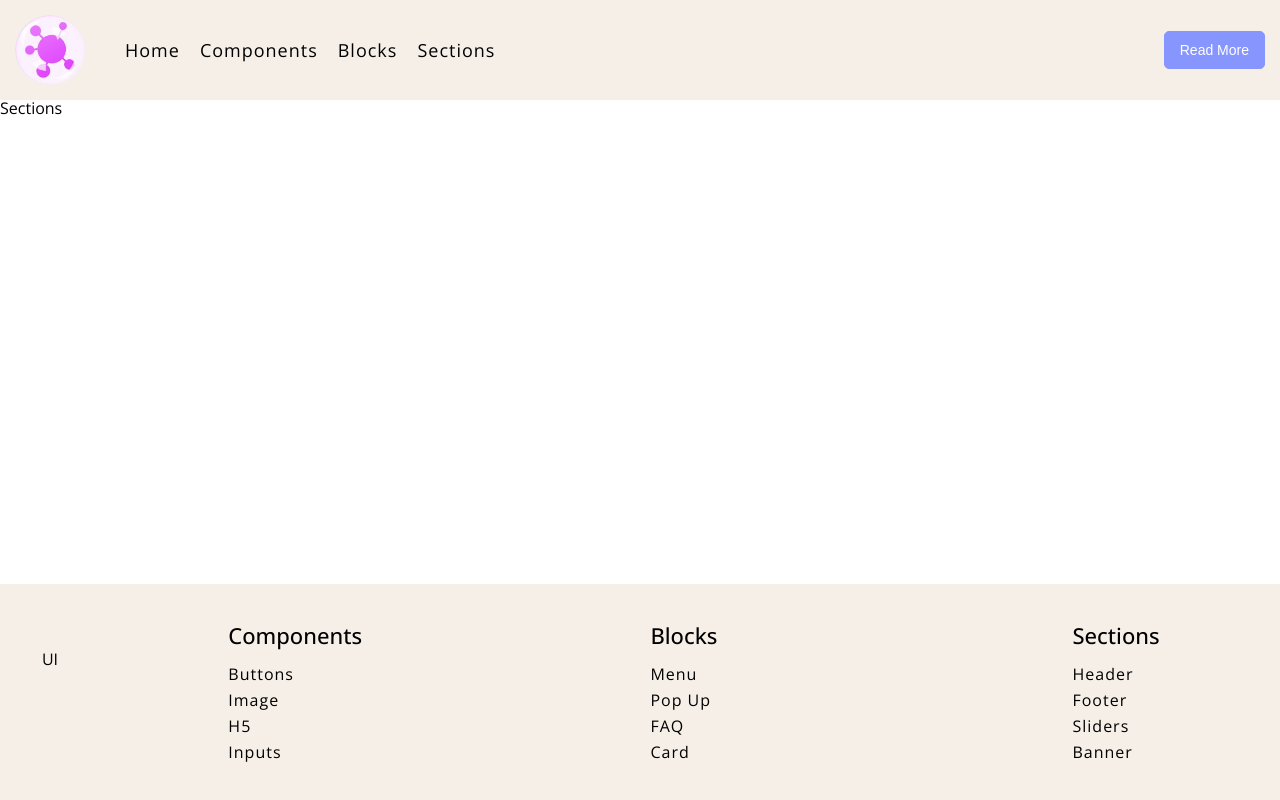
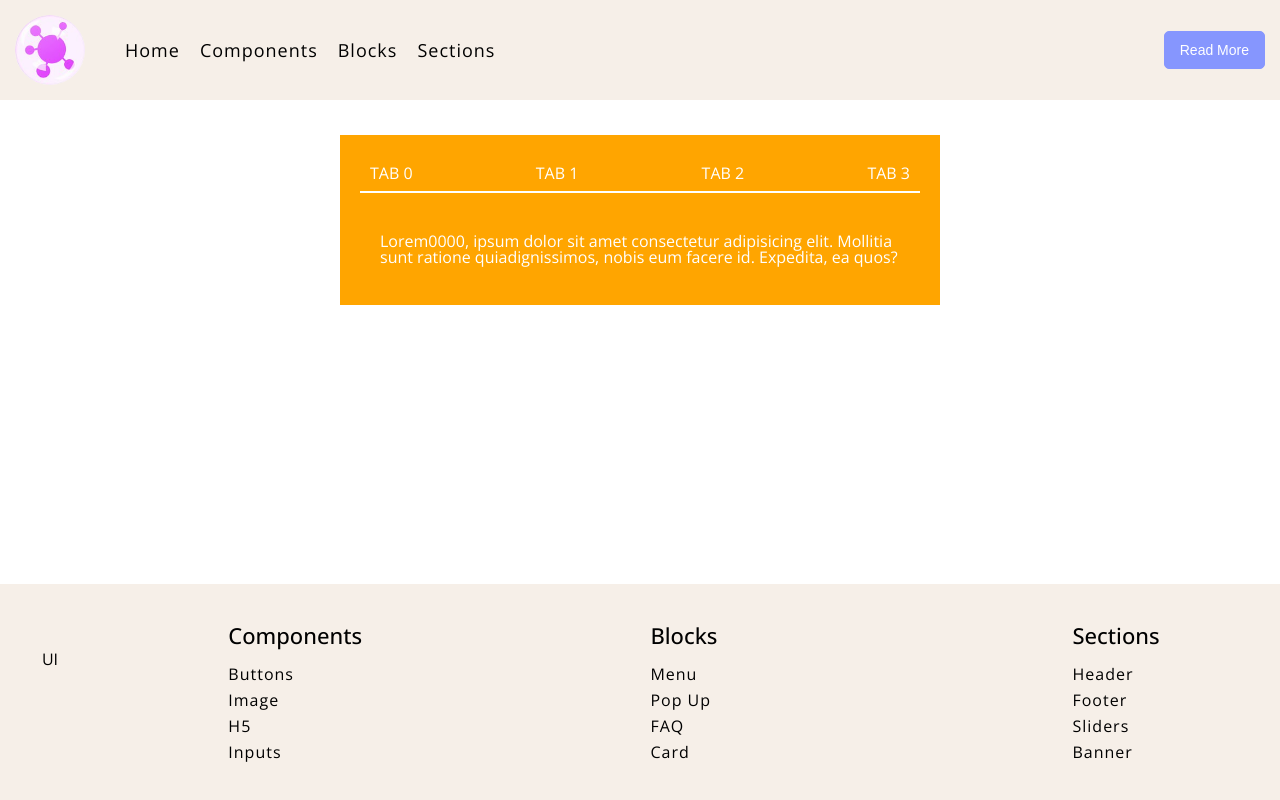
Before and after one commit to SlavaFlava/lib-components, a React (Create React App) app: page /sections in a window 1280 px wide. Built offline with nearby package versions, Linux system fonts and the light colour scheme.

Commit message:
added Tabs section and props

```diff
--- /dev/null
+++ b/src/my-lib/blocks/tabs.tsx
@@ -0,0 +1,129 @@
+import styled from 'styled-components'
+import { IGlobal } from '../models/global'
+
+
+
+
+interface ITabsWrapper extends IGlobal {
+  open?: boolean
+  display?: 'flex' | 'block' | 'inline-flex' | 'inline-block' | 'inline' | 'inline-flex' | 'grid' | 'inline-grid' | 'flow-root',
+  justifyContent?: 'center' | 'space-between' | 'space-around' | 'flex-end' | 'flex-start',
+  alignitems?: 'center' | 'flex-end' | 'flex-start',
+  flexWrap?: 'wrap' | 'wrap-reverse' | 'nowrap' | 'inherit' | 'initial' | 'unset',
+  w?: string,
+  h?: string,
+  mw?: string,
+  mh?: string,
+  shadowcolor?: string,
+  shadow?: boolean,
+  br?: string,
+  border?: string,
+}
+
+interface ITabs extends ITabsWrapper {
+
+}
+
+interface ITab extends IGlobal {
+  index: number,
+}
+
+
+interface ITabsContent extends ITabsWrapper {
+  index: number,
+}
+
+
+export const TabsWrapper = styled.section<ITabsWrapper>`
+    width: ${(p) => p.w};
+    height: ${(p) => p.h};
+    max-width: ${(p) => p.mw};
+    max-height: ${(p) => p.mh};
+    display: ${(p) => p.display};
+    flex-wrap: ${(p) => p.flexWrap};
+    justify-content: ${(p) => p.justifyContent};
+    align-items: ${(p) => p.alignitems};
+    color: ${(p) => p.color};
+    background: ${(p) => p.bg};
+    padding: ${(p) => p.p};
+    padding-top: ${(p) => p.pt};
+    padding-bottom: ${(p) => p.pb};
+    padding-left: ${(p) => p.pl};
+    padding-right: ${(p) => p.pr};
+    margin: ${(p) => p.m};
+    margin-top: ${(p) => p.mt};
+    margin-bottom: ${(p) => p.mb};
+    margin-left: ${(p) => p.ml};
+    margin-right: ${(p) => p.mr};
+    ${(p) => p.sx};
+
+`
+export const Tabs = styled.ul<ITabs>`
+  border-radius: ${(p) => p.br};
+border:${(p) => p.border};
+box-shadow: ${(p) => p.shadow ? `0px 0px 7px 0px ${p.shadowcolor ?? 'grey'}` : false};
+    width: ${(p) => p.w};
+    height: ${(p) => p.h};
+    max-width: ${(p) => p.mw};
+    max-height: ${(p) => p.mh};
+    display: ${(p) => p.display ?? 'flex'};
+    flex-wrap: ${(p) => p.flexWrap};
+    justify-content: ${(p) => p.justifyContent ?? 'space-between'};
+    align-items: ${(p) => p.alignitems};
+    color: ${(p) => p.color};
+    background: ${(p) => p.bg};
+    padding: ${(p) => p.p};
+    padding-top: ${(p) => p.pt};
+    padding-bottom: ${(p) => p.pb};
+    padding-left: ${(p) => p.pl};
+    padding-right: ${(p) => p.pr};
+    margin: ${(p) => p.m};
+    margin-top: ${(p) => p.mt};
+    margin-bottom: ${(p) => p.mb};
+    margin-left: ${(p) => p.ml};
+    margin-right: ${(p) => p.mr};
+    ${(p) => p.sx};
+
+`
+export const Tab = styled.li<ITab>`
+    cursor:pointer;
+    color: ${(p) => p.color};
+    background: ${(p) => p.bg};
+    padding: ${(p) => p.p};
+    padding-top: ${(p) => p.pt};
+    padding-bottom: ${(p) => p.pb};
+    padding-left: ${(p) => p.pl};
+    padding-right: ${(p) => p.pr};
+    margin: ${(p) => p.m};
+    margin-top: ${(p) => p.mt};
+    margin-bottom: ${(p) => p.mb};
+    margin-left: ${(p) => p.ml};
+    margin-right: ${(p) => p.mr};
+    ${(p) => p.sx};
+
+`
+
+
+export const TabsContent = styled.div<ITabsContent>`
+    width: ${(p) => p.w};
+    height: ${(p) => p.h};
+    max-width: ${(p) => p.mw};
+    max-height: ${(p) => p.mh};
+    display: ${(p) => p.display};
+    flex-wrap: ${(p) => p.flexWrap};
+    justify-content: ${(p) => p.justifyContent};
+    align-items: ${(p) => p.alignitems};
+    color: ${(p) => p.color};
+    background: ${(p) => p.bg};
+    padding: ${(p) => p.p};
+    padding-top: ${(p) => p.pt};
+    padding-bottom: ${(p) => p.pb};
+    padding-left: ${(p) => p.pl};
+    padding-right: ${(p) => p.pr};
+    margin-top: ${(p) => p.mt};
+    margin-bottom: ${(p) => p.mb};
+    margin-left: ${(p) => p.ml};
+    margin-right: ${(p) => p.mr};
+    ${(p) => p.sx};
+
+`
--- a/src/my-lib/components/form.tsx
+++ b/src/my-lib/components/form.tsx
@@ -110,7 +110,3 @@ margin-left: ${(p) => p.ml};
 margin-right: ${(p) => p.mr};
 ${(p) => p.sx};
 `
-
-export const Select = styled.select<IForm>`
-
-`
--- a/src/project/pages/components/index.tsx
+++ b/src/project/pages/components/index.tsx
@@ -1,6 +1,6 @@
 import React from 'react';
 import { Box, Container } from '../../../my-lib/layout';
-import { Form, Input, Select, Textarea } from '../../../my-lib/components/form';
+import { Form, Input,  Textarea } from '../../../my-lib/components/form';
 import { Button } from '../../../my-lib/components/buttons';
 
 
@@ -15,18 +15,6 @@ const Components = () => {
         <Input type='email' placeholder='Fill email' />
         <Textarea placeholder='Message' h='100px' />
         <Button type='submit' p='10px 70px' mt='20px' hover={'reverseBorder'}>Send</Button>
-        <Select>
-        <option value="volvo">Volvo</option>
-         <option value="saab">Saab</option>
-         <option value="opel">Opel</option>
-         <option value="audi">Audi</option>
-        </Select>
-        <select id="cars">
-         <option value="volvo">Volvo</option>
-         <option value="saab">Saab</option>
-         <option value="opel">Opel</option>
-         <option value="audi">Audi</option>
-        </select>
       </Form>
     </Container>
   )
--- a/src/project/pages/sections/index.tsx
+++ b/src/project/pages/sections/index.tsx
@@ -1,9 +1,53 @@
-import React from 'react';
+import { useState } from 'react';
+import { Tab, Tabs, TabsContent, TabsWrapper } from '../../../my-lib/blocks/tabs';
 
 
 const Sections = () => {
- return(
- <h1>Sections</h1>
-)
+
+  const [tabIndex, setTabIndex] = useState(0)
+
+  const dataTabs = [
+    {
+      tab: 'tab 0',
+      content: '   Lorem0000, ipsum dolor sit amet consectetur adipisicing elit. Mollitia sunt ratione quiadignissimos, nobis eum facere id. Expedita, ea quos?'
+    },
+    {
+      tab: 'tab 1',
+      content: '   Lorem1111, ipsum dolor sit amet consectetur adipisicing elit. Mollitia sunt ratione quiadignissimos, nobis eum facere id. Expedita, ea quos?'
+    },
+    {
+      tab: 'tab 2',
+      content: '   Lorem2222, ipsum dolor sit amet consectetur adipisicing elit. Mollitia sunt ratione quiadignissimos, nobis eum facere id. Expedita, ea quos?'
+    },
+    {
+      tab: 'tab 3',
+      content: '   Lorem3333, ipsum dolor sit amet consectetur adipisicing elit. Mollitia sunt ratione quiadignissimos, nobis eum facere id. Expedita, ea quos?'
+    }
+  ]
+
+
+
+  return (
+    <TabsWrapper mw='600px' m='auto' bg='orange' p='20px' mt='35px' color='white'>
+      <Tabs p='10px' sx="border-bottom:2px solid white; text-transform:uppercase" mb='20px'>
+        {
+          dataTabs.map((tab, index) => (
+            <Tab index={index} onClick={() => setTabIndex(index)}>{tab.tab}</Tab>
+          ))
+        }
+      </Tabs>
+      {
+        dataTabs.map((content, index) => (
+          tabIndex===index
+          ?
+          <TabsContent p='20px' index={index}>
+            {content.content}
+          </TabsContent>
+          :
+          false
+        ))
+      }
+    </TabsWrapper>
+  )
 }
 export default Sections
```
